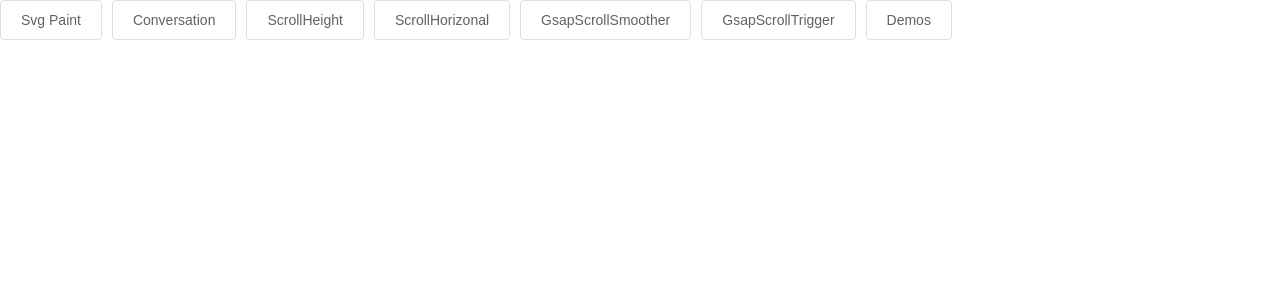
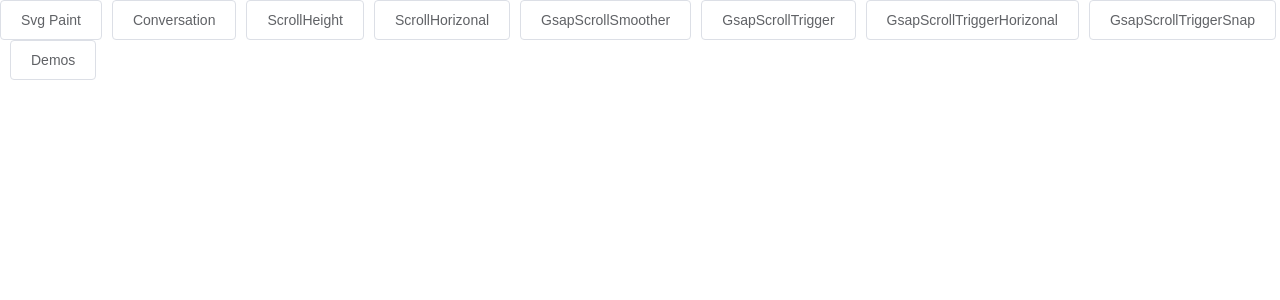
Before and after one commit to oneyoung19/learn-animation, a Vue app: page / in a window 1280 px wide. Shown: the top 300 px of the page. Built offline with nearby package versions, Linux system fonts and the light colour scheme; what vue-clipboard2 would draw is missing.

Commit message:
feat: 添加horizonal路由

```diff
--- a/src/router/index.js
+++ b/src/router/index.js
@@ -45,6 +45,16 @@ const routes = [
 				path: 'scroll-trigger',
 				name: 'GsapScrollTrigger',
 				component: () => import('@/views/gsap/ScrollTrigger')
+			},
+			{
+				path: 'scroll-trigger-horizonal',
+				name: 'GsapScrollTriggerHorizonal',
+				component: () => import('@/views/gsap/ScrollTriggerHorizonal')
+			},
+			{
+				path: 'scroll-trigger-snap',
+				name: 'GsapScrollTriggerSnap',
+				component: () => import('@/views/gsap/ScrollTriggerSnap')
 			}
 		]
 	},
--- a/src/views/Home.vue
+++ b/src/views/Home.vue
@@ -40,6 +40,14 @@ export default {
 					text: 'GsapScrollTrigger'
 				},
 				{
+					name: 'GsapScrollTriggerHorizonal',
+					text: 'GsapScrollTriggerHorizonal'
+				},
+				{
+					name: 'GsapScrollTriggerSnap',
+					text: 'GsapScrollTriggerSnap'
+				},
+				{
 					name: 'Demos',
 					text: 'Demos'
 				}
--- /dev/null
+++ b/src/views/gsap/ScrollTriggerHorizonal.vue
@@ -0,0 +1,14 @@
+<template>
+	<div>ScrollTriggerHorional</div>
+</template>
+
+<script>
+export default {
+	data() {
+		return {}
+	},
+	methods: {}
+}
+</script>
+
+<style scoped lang="less"></style>
--- /dev/null
+++ b/src/views/gsap/ScrollTriggerSnap.vue
@@ -0,0 +1,14 @@
+<template>
+	<div>ScrollTriggerSnap</div>
+</template>
+
+<script>
+export default {
+	data() {
+		return {}
+	},
+	methods: {}
+}
+</script>
+
+<style scoped lang="less"></style>
```
